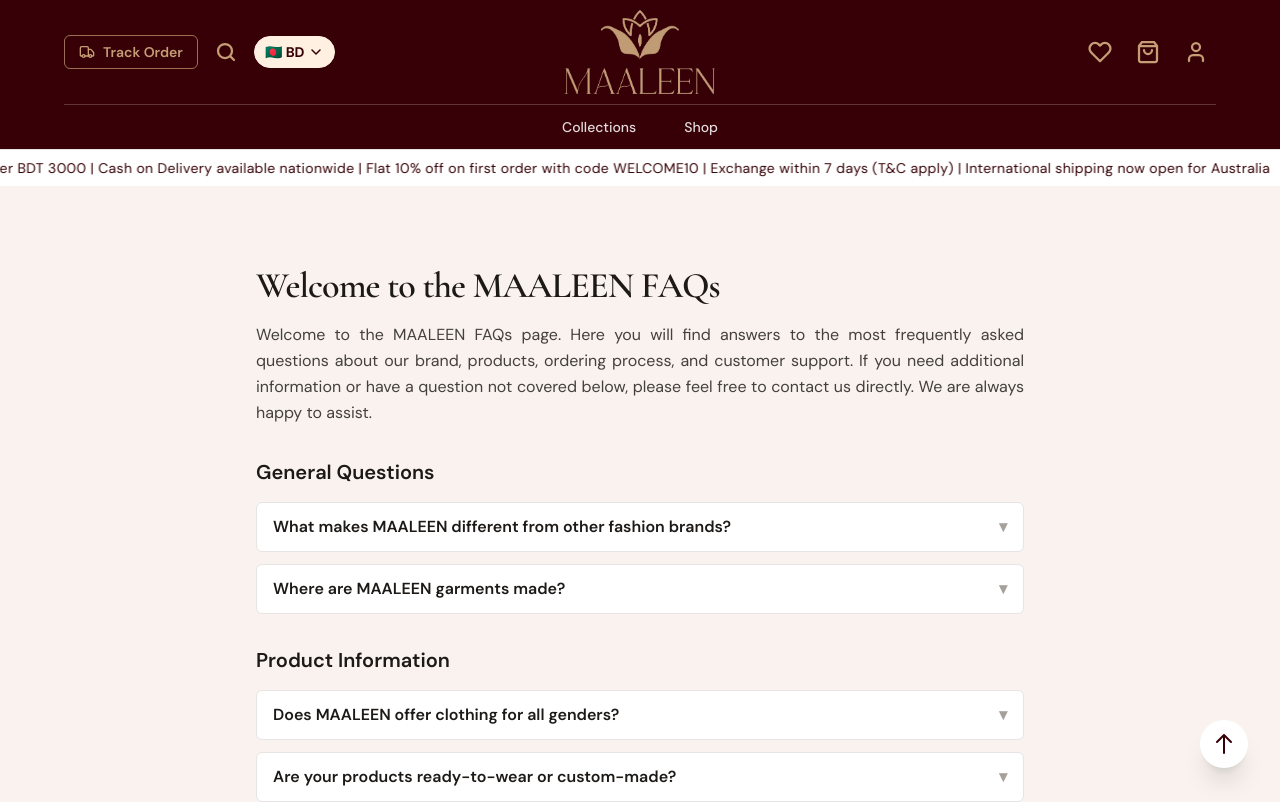
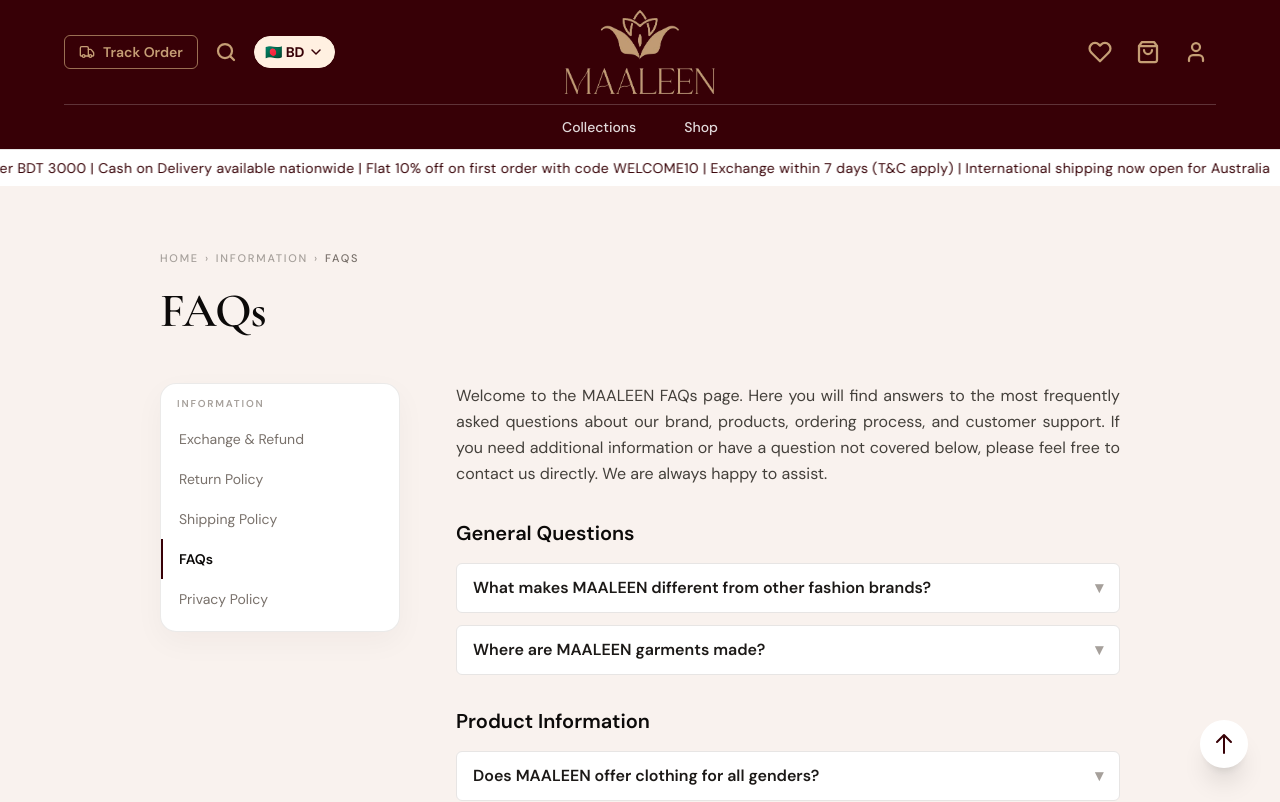
Before and after one commit to Naimul-Islam20/maaleen, a Next.js app: page /faqs in a window 1280 px wide. Shown: the top 802 px of the page. Built offline with nearby package versions, Linux system fonts and the light colour scheme.

Commit message:
Integrate InfoPage component into FAQs, Privacy Policy, Return Policy, and Shipping Policy pages for improved layout consistency. Add ServiceStrip to HomePage for enhanced user experience.

```diff
--- /dev/null
+++ b/src/app/exchange-refund/page.js
@@ -0,0 +1,59 @@
+import { InfoPage } from "@/components/layout/info-page";
+
+export default function ExchangeRefundPage() {
+  return (
+    <InfoPage title="Exchange & Refund">
+      <p className="text-justify">
+        Ready-to-wear pieces can be exchanged within 7 days of delivery when there is a
+        manufacturing defect. MAALEEN does not offer refunds for a change of mind. Custom
+        and tailored items are non-returnable and non-exchangeable, except where a
+        fabrication defect or a fitting issue is caused by our production.
+      </p>
+
+      <section className="mt-8 space-y-3 text-justify">
+        <h2>Exchange</h2>
+        <p>An item is eligible for exchange only when it is:</p>
+        <ul className="list-disc space-y-1 pl-5">
+          <li>Unworn and unused</li>
+          <li>In its original condition, with tags intact</li>
+          <li>Free from stains, odors, alterations, or damage</li>
+        </ul>
+        <p>
+          Contact us before sending anything back. Once the request is approved, we share
+          an exchange authorization and the return address.
+        </p>
+      </section>
+
+      <section className="mt-8 space-y-3 text-justify">
+        <h2>Refund</h2>
+        <p>
+          We do not accept returns for a refund. If a verified manufacturing defect cannot
+          be exchanged for the same or an equivalent piece, our team will confirm the next
+          step with you directly.
+        </p>
+        <p>Send the approved package only. Items sent without authorization are not accepted.</p>
+        <p>
+          You cover the delivery charge for sending an item back, unless the issue is a
+          verified defect.
+        </p>
+      </section>
+
+      <section className="mt-8 space-y-3">
+        <h2>Contact</h2>
+        <p>
+          <span className="font-medium">Phone:</span>{" "}
+          <a href="tel:+8801786493740" className="text-[var(--accent)] hover:underline">
+            +88017 86 493 740
+          </a>
+        </p>
+        <p>
+          <span className="font-medium">Email:</span>{" "}
+          <a href="mailto:support@maaleen.store" className="text-[var(--accent)] hover:underline">
+            support@maaleen.store
+          </a>
+        </p>
+        <p>Include your order number, the item, and the reason for the request.</p>
+      </section>
+    </InfoPage>
+  );
+}
--- a/src/app/faqs/page.js
+++ b/src/app/faqs/page.js
@@ -2,7 +2,7 @@
 
 import { useState } from "react";
 import { motion, AnimatePresence } from "framer-motion";
-import { Container } from "@/components/layout/container";
+import { InfoPage } from "@/components/layout/info-page";
 
 function FaqItem({ question, children }) {
   const [open, setOpen] = useState(false);
@@ -43,13 +43,8 @@ function FaqItem({ question, children }) {
 
 export default function FaqsPage() {
   return (
-    <section className="w-full py-12 sm:py-16 lg:py-20">
-      <Container>
-        <div className="max-w-3xl mx-auto">
-          <h1 className="font-[family-name:var(--font-display)] text-3xl sm:text-4xl font-semibold tracking-tight text-stone-900">
-            Welcome to the MAALEEN FAQs
-          </h1>
-          <p className="mt-4 text-sm sm:text-base leading-relaxed text-stone-700 text-justify">
+    <InfoPage title="FAQs">
+          <p className="text-justify">
             Welcome to the MAALEEN FAQs page. Here you will find answers to the
             most frequently asked questions about our brand, products, ordering
             process, and customer support. If you need additional information or
@@ -160,8 +155,6 @@ export default function FaqsPage() {
             questions or need further clarification, please do not hesitate to
             reach out. Your satisfaction is important to us.
           </p>
-        </div>
-      </Container>
-    </section>
+    </InfoPage>
   );
 }
--- a/src/app/page.js
+++ b/src/app/page.js
@@ -1,6 +1,7 @@
 import { CollectionsSection } from "@/components/home/collections-section";
 import { HeroSlider } from "@/components/home/hero-slider";
 import { ProductsSliderSection } from "@/components/home/products-slider-section";
+import { ServiceStrip } from "@/components/home/service-strip";
 import { getNewArrivals, getProducts } from "@/lib/products";
 
 export default function HomePage() {
@@ -12,6 +13,8 @@ export default function HomePage() {
       <section>
         <HeroSlider />
       </section>
+
+      <ServiceStrip />
 
       <CollectionsSection />
 
--- a/src/app/privacy-policy/page.js
+++ b/src/app/privacy-policy/page.js
@@ -1,14 +1,9 @@
-import { Container } from "@/components/layout/container";
+import { InfoPage } from "@/components/layout/info-page";
 
 export default function PrivacyPolicyPage() {
   return (
-    <section className="w-full py-12 sm:py-16 lg:py-20">
-      <Container>
-        <div className="max-w-3xl mx-auto">
-          <h1 className="font-[family-name:var(--font-display)] text-3xl sm:text-4xl font-semibold tracking-tight text-stone-900">
-            Privacy Policy
-          </h1>
-          <p className="mt-1 text-xs text-stone-500">Effective Date: 01/01/26</p>
+    <InfoPage title="Privacy Policy">
+          <p className="text-xs text-stone-500">Effective Date: 01/01/26</p>
 
           <p className="mt-4 text-justify text-sm sm:text-base leading-relaxed text-stone-700">
             Welcome to MAALEEN. We are committed to respecting and protecting the privacy
@@ -202,8 +197,6 @@ export default function PrivacyPolicyPage() {
               and used.
             </p>
           </section>
-        </div>
-      </Container>
-    </section>
+    </InfoPage>
   );
 }
--- a/src/app/return-policy/page.js
+++ b/src/app/return-policy/page.js
@@ -1,15 +1,9 @@
-import { Container } from "@/components/layout/container";
+import { InfoPage } from "@/components/layout/info-page";
 
 export default function ReturnPolicyPage() {
   return (
-    <section className="w-full py-12 sm:py-16 lg:py-20">
-      <Container>
-        <div className="max-w-3xl mx-auto">
-          <h1 className="font-[family-name:var(--font-display)] text-3xl sm:text-4xl font-semibold tracking-tight text-stone-900">
-            Exchange &amp; Return Policy
-          </h1>
-
-          <p className="mt-4 text-justify text-sm sm:text-base leading-relaxed text-stone-700">
+    <InfoPage title="Return Policy">
+          <p className="text-justify">
             At MAALEEN, customer satisfaction is a priority. We carefully inspect every
             product before dispatch to ensure quality standards are met. However, if you
             encounter any issues with your purchase, we are here to assist you through our
@@ -138,8 +132,6 @@ export default function ReturnPolicyPage() {
             </p>
             <p>Products sent without prior authorization will not be accepted.</p>
           </section>
-        </div>
-      </Container>
-    </section>
+    </InfoPage>
   );
 }
--- a/src/app/shipping-policy/page.js
+++ b/src/app/shipping-policy/page.js
@@ -1,14 +1,9 @@
-import { Container } from "@/components/layout/container";
+import { InfoPage } from "@/components/layout/info-page";
 
 export default function ShippingPolicyPage() {
   return (
-    <section className="w-full py-12 sm:py-16 lg:py-20">
-      <Container>
-        <div className="max-w-3xl mx-auto">
-          <h1 className="font-[family-name:var(--font-display)] text-3xl sm:text-4xl font-semibold tracking-tight text-stone-900">
-            Shipping Policy
-          </h1>
-          <p className="mt-4 text-justify text-sm sm:text-base leading-relaxed text-stone-700">
+    <InfoPage title="Shipping Policy">
+          <p className="text-justify">
             At MAALEEN, we value your time and trust. Our goal is to ensure that your
             orders are processed efficiently and delivered safely. This Shipping Policy
             outlines our shipping methods, delivery timelines, and related terms so you
@@ -164,8 +159,6 @@ export default function ShippingPolicyPage() {
               forward to delivering a seamless shopping experience.
             </p>
           </section>
-        </div>
-      </Container>
-    </section>
+    </InfoPage>
   );
 }
--- /dev/null
+++ b/src/components/home/service-strip.jsx
@@ -0,0 +1,87 @@
+import { Container } from "@/components/layout/container";
+
+const ITEMS = [
+  { label: "Returns & Exchange", icon: IconReturn },
+  { label: "Cash on Delivery", icon: IconCash },
+  { label: "1,000+ Happy Customers", icon: IconCustomers },
+  { label: "Worldwide Shipping", icon: IconWorldwide },
+  { label: "Order Tracking System", icon: IconTracking },
+];
+
+export function ServiceStrip() {
+  return (
+    <section aria-label="Store promises" className="bg-[var(--surface)]">
+      <Container className="py-6 sm:py-8">
+        <ul className="grid grid-cols-2 gap-3 sm:grid-cols-3 lg:grid-cols-5 lg:gap-4">
+          {ITEMS.map((item) => {
+            const Icon = item.icon;
+            return (
+              <li
+                key={item.label}
+                className="flex flex-col items-center justify-center gap-3 border border-[#e4e4e4] bg-white px-3 py-6 text-center sm:py-8"
+              >
+                <Icon />
+                <p className="text-[10px] font-medium uppercase tracking-[0.12em] text-[#b0b0b0] sm:text-[11px]">
+                  {item.label}
+                </p>
+              </li>
+            );
+          })}
+        </ul>
+      </Container>
+    </section>
+  );
+}
+
+function IconReturn() {
+  return (
+    <svg viewBox="0 0 40 36" className="h-9 w-10 text-[#b5b5b5]" fill="none" stroke="currentColor" strokeWidth="1.4" aria-hidden>
+      <path d="M14 8a8 8 0 1 1-2.2 6" strokeLinecap="round" />
+      <path d="M14 4v5H9" strokeLinecap="round" strokeLinejoin="round" />
+      <path d="M8 18h16l2 4v8H6v-8l2-4z" strokeLinejoin="round" />
+      <path d="M8 22h16" />
+    </svg>
+  );
+}
+
+function IconCash() {
+  return (
+    <svg viewBox="0 0 40 36" className="h-9 w-10 text-[#b5b5b5]" fill="none" stroke="currentColor" strokeWidth="1.4" aria-hidden>
+      <rect x="6" y="10" width="28" height="16" rx="2" />
+      <circle cx="20" cy="18" r="3.2" />
+      <path d="M10 14h.01M30 22h.01" strokeLinecap="round" strokeWidth="2" />
+    </svg>
+  );
+}
+
+function IconCustomers() {
+  return (
+    <svg viewBox="0 0 40 36" className="h-9 w-10 text-[#b5b5b5]" fill="none" stroke="currentColor" strokeWidth="1.4" aria-hidden>
+      <circle cx="15" cy="13" r="3.2" />
+      <circle cx="26" cy="14" r="2.6" />
+      <path d="M8 26c.8-3.4 3.4-5.2 7-5.2s6.2 1.8 7 5.2" strokeLinecap="round" />
+      <path d="M22 21.2c1.6-.6 3.2-.7 4.6-.2 1.8 2.2 3.2 3.6 3.6 5" strokeLinecap="round" />
+    </svg>
+  );
+}
+
+function IconWorldwide() {
+  return (
+    <svg viewBox="0 0 40 36" className="h-9 w-10 text-[#b5b5b5]" fill="none" stroke="currentColor" strokeWidth="1.4" aria-hidden>
+      <circle cx="20" cy="18" r="9" />
+      <path d="M11 18h18M20 9c2.4 2.6 3.6 5.6 3.6 9s-1.2 6.4-3.6 9c-2.4-2.6-3.6-5.6-3.6-9s1.2-6.4 3.6-9z" />
+    </svg>
+  );
+}
+
+function IconTracking() {
+  return (
+    <svg viewBox="0 0 40 36" className="h-9 w-10 text-[#b5b5b5]" fill="none" stroke="currentColor" strokeWidth="1.4" aria-hidden>
+      <path d="M8 14h14v12H8z" strokeLinejoin="round" />
+      <path d="M22 18h4l4 4v4h-8" strokeLinejoin="round" />
+      <circle cx="13" cy="26" r="1.6" />
+      <circle cx="25" cy="26" r="1.6" />
+      <path d="M12 11h6" strokeLinecap="round" />
+    </svg>
+  );
+}
--- /dev/null
+++ b/src/components/layout/info-page.jsx
@@ -0,0 +1,74 @@
+"use client";
+
+import Link from "next/link";
+import { usePathname } from "next/navigation";
+import { Container } from "@/components/layout/container";
+
+const LINKS = [
+  { href: "/exchange-refund", label: "Exchange & Refund" },
+  { href: "/return-policy", label: "Return Policy" },
+  { href: "/shipping-policy", label: "Shipping Policy" },
+  { href: "/faqs", label: "FAQs" },
+  { href: "/privacy-policy", label: "Privacy Policy" },
+];
+
+export function InfoPage({ title, children }) {
+  const pathname = usePathname();
+
+  return (
+    <section className="w-full py-10 sm:py-14 lg:py-16">
+      <Container>
+        <p className="text-[11px] font-medium uppercase tracking-[0.16em] text-stone-400">
+          <Link href="/" className="transition hover:text-stone-700">
+            Home
+          </Link>
+          <span className="mx-1.5">›</span>
+          <span>Information</span>
+          <span className="mx-1.5">›</span>
+          <span className="text-stone-500">{title}</span>
+        </p>
+
+        <h1 className="mt-5 font-[family-name:var(--font-display)] text-4xl font-semibold tracking-tight text-stone-950 sm:text-5xl">
+          {title}
+        </h1>
+
+        <div className="mt-8 grid items-start gap-8 lg:mt-12 lg:grid-cols-[240px_minmax(0,1fr)] lg:gap-14">
+          <aside className="lg:sticky lg:top-24">
+            <nav
+              aria-label="Information"
+              className="rounded-2xl border border-stone-200/80 bg-white py-3 shadow-[0_10px_30px_rgba(55,0,6,0.04)]"
+            >
+              <p className="px-4 pb-2 text-[10px] font-semibold uppercase tracking-[0.18em] text-stone-400">
+                Information
+              </p>
+              <ul>
+                {LINKS.map((item) => {
+                  const active = pathname === item.href;
+                  return (
+                    <li key={item.href}>
+                      <Link
+                        href={item.href}
+                        aria-current={active ? "page" : undefined}
+                        className={`block border-l-2 px-4 py-2.5 text-sm transition ${
+                          active
+                            ? "border-[#370006] font-semibold text-stone-950"
+                            : "border-transparent text-stone-500 hover:text-stone-800"
+                        }`}
+                      >
+                        {item.label}
+                      </Link>
+                    </li>
+                  );
+                })}
+              </ul>
+            </nav>
+          </aside>
+
+          <div className="min-w-0 text-sm leading-relaxed text-stone-700 sm:text-base [&_h2]:text-xl [&_h2]:font-semibold [&_h2]:text-stone-950 [&_li]:marker:text-[#370006]">
+            {children}
+          </div>
+        </div>
+      </Container>
+    </section>
+  );
+}
```
